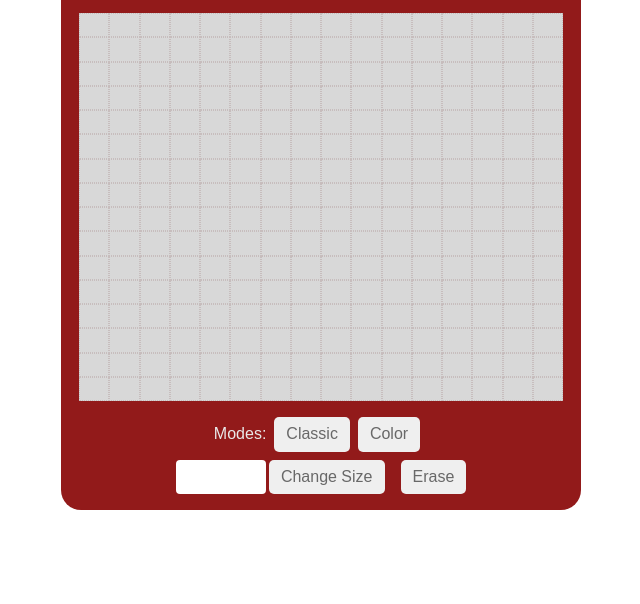
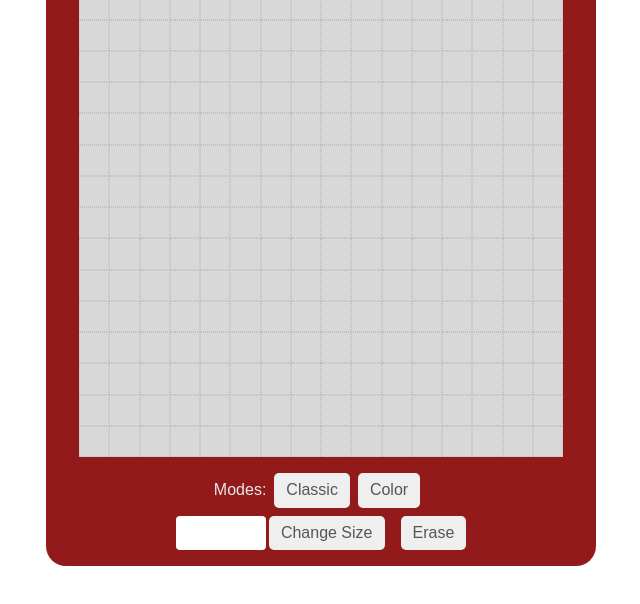
Before and after one commit to itiand/Etch-A-Sketch., a website: page index.html in a window 1280 px wide. Shown: the part 190-794 px from the top of the page, without its empty margins (319-959 px from the left). Drawn offline with nearby package versions, Linux system fonts and the light colour scheme.

Commit message:
fix bug when window size changes, etchsketch height now fix dimension

```diff
--- a/main.css
+++ b/main.css
@@ -18,7 +18,7 @@ body {
 button {
   display: inline-block;
   padding: 0.5rem 0.75rem;
-  color: rgb(104, 104, 104);
+  color: rgb(86, 86, 86);
   border: none;
   border-radius: 5px;
   cursor: pointer;
@@ -45,8 +45,8 @@ button:hover {
 }
 
 #etch-sketch {
-  height: 75vh;
-  width: 65vh;
+  min-height: 700px;
+  min-width: 550px;
   margin: 0 auto;
   display: flex;
   flex-direction: column;
```
